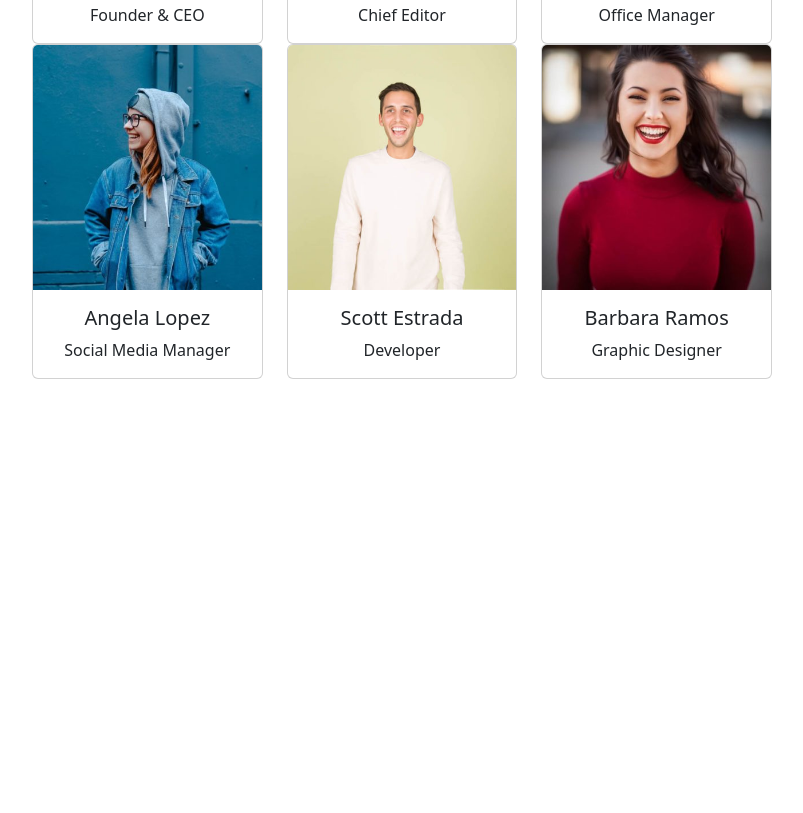
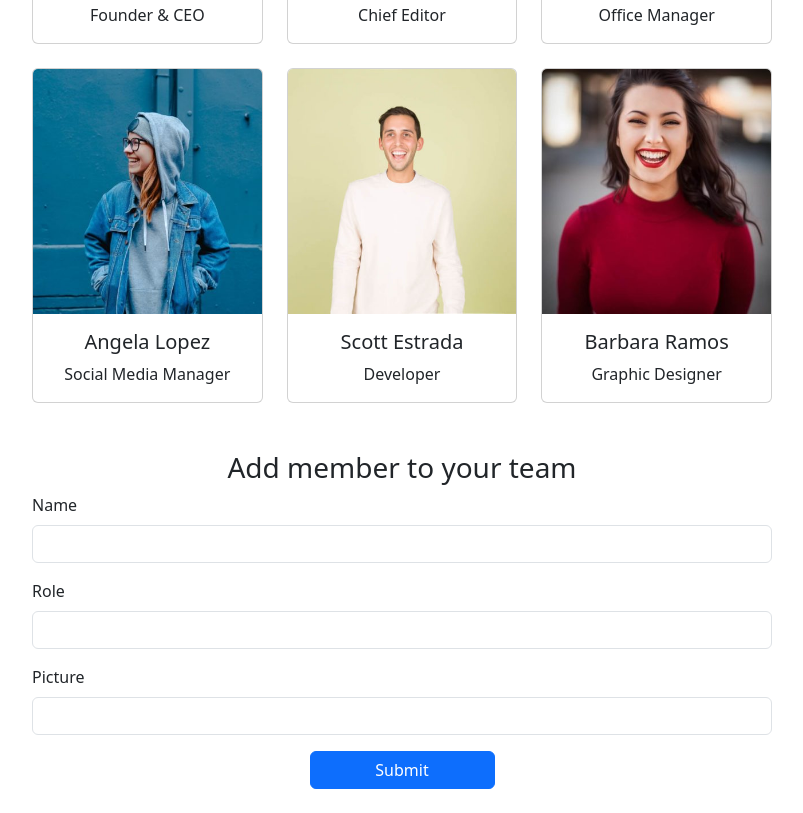
Before and after one commit to ericaostini/js-our-team, a plain HTML site: page index.html in a window 1280 px wide. Shown: the part 427-1240 px from the top of the page, without its empty margins (238-1041 px from the left). Before the commit the page ends 806 px from the top, so only its background shows below. Drawn offline with nearby package versions, Linux system fonts and the light colour scheme.

Commit message:
add form for add new member

```diff
--- a/index.html
+++ b/index.html
@@ -17,6 +17,24 @@
 
         </div>
     </div>
+    <div class="container mt-4 mb-4">
+        <h3 class="text-center">Add member to your team</h3>
+        <div class="mb-3">
+            <label for="name" class="form-label">Name</label>
+            <input type="text" class="form-control" id="name">
+        </div>
+        <div class="mb-3">
+            <label for="role" class="form-label">Role</label>
+            <input type="text" class="form-control" id="role">
+        </div>
+        <div class="mb-3">
+            <label for="picture" class="form-label">Picture</label>
+            <input type="text" class="form-control" id="picture">
+        </div>
+        <div class="d-grid col-3 mx-auto">
+            <button type="submit" class="btn btn-primary">Submit</button>
+        </div>
+    </div>
 
 
 
--- a/js/script.js
+++ b/js/script.js
@@ -56,11 +56,15 @@ for (let i = 0; i < ourTeam.length; i++){
 
 }
 
+/**
+ * crea card per membro del team
+ * @param {Array[i]} infoTeam
+ */
 function displayCard(infoTeam){
     const rowCard = document.querySelector(".row");
     const colCard = `
     <div class="col">
-        <div class="card text-center">
+        <div class="card text-center mb-4">
             <img src="${infoTeam.picture}" class="card-img-top" alt="member team">
             <div class="card-body">
                 <h5 class="card-title">${infoTeam.name}</h5>
```
